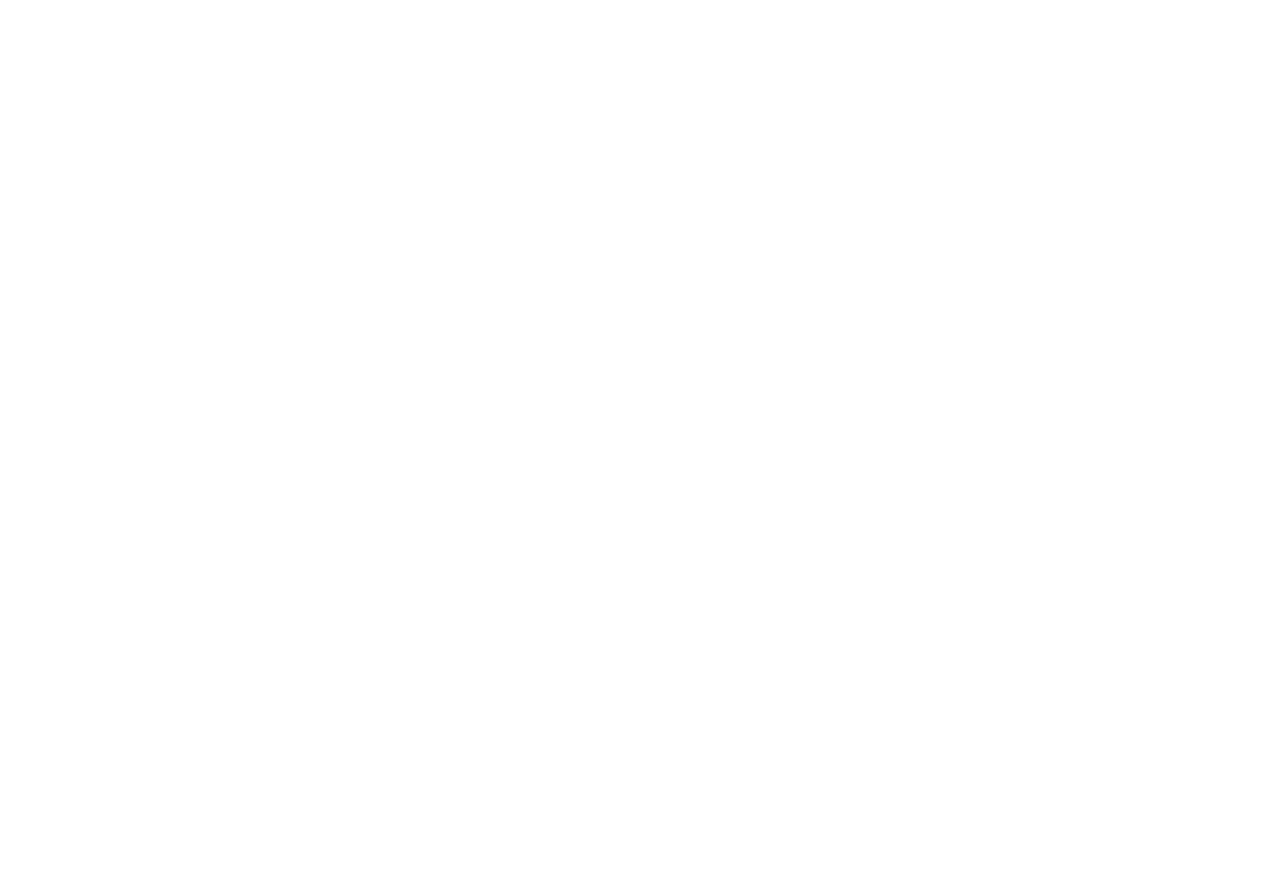
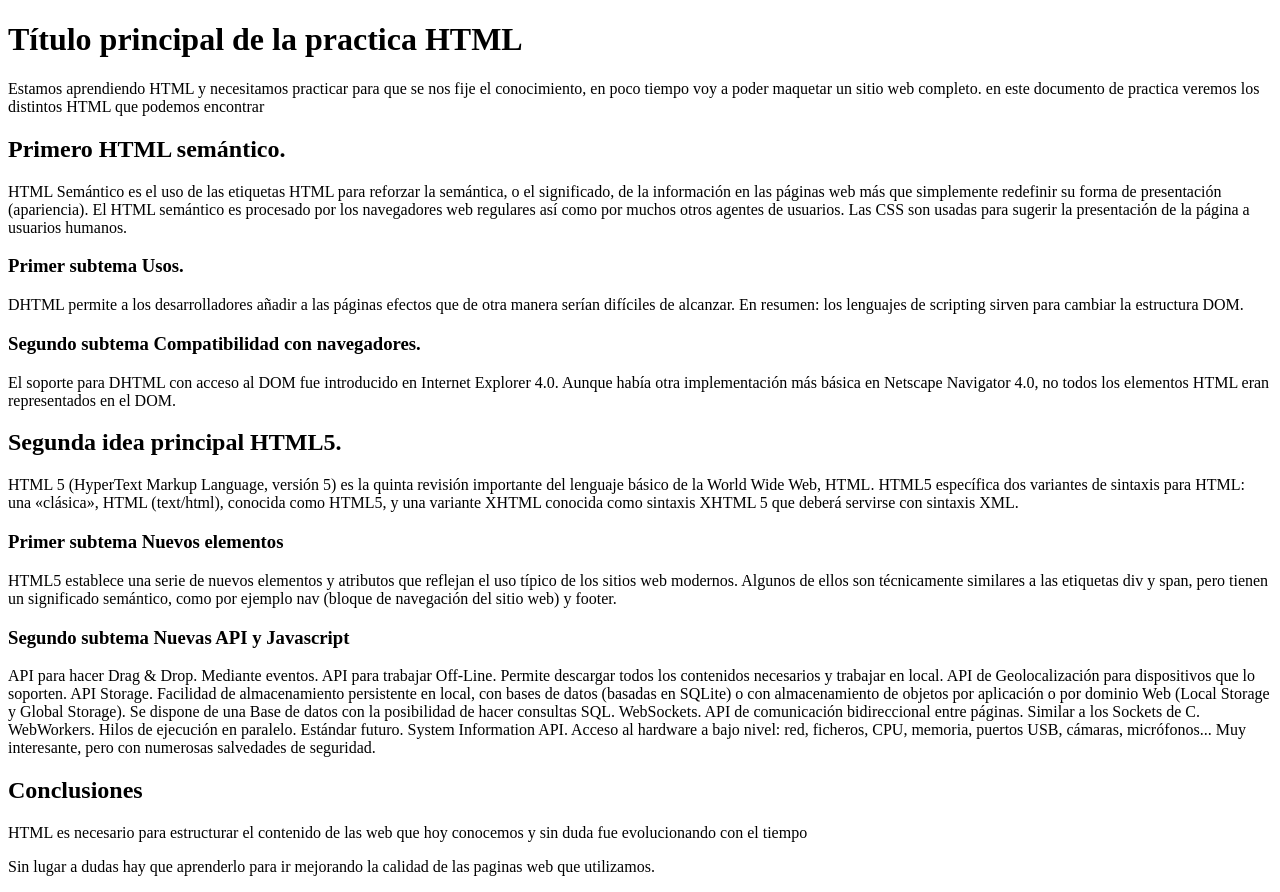
Before and after one commit to wolfgangus15/trabajo-modulo-2, a plain HTML site: page index.html in a window 1280 px wide. Before the commit the page ends 800 px from the top, so only its background shows below. Drawn offline with Linux system fonts and the light colour scheme.

Commit message:
cuerpo inicial

```diff
--- a/index.html
+++ b/index.html
@@ -4,9 +4,31 @@
     <meta charset="UTF-8">
     <meta http-equiv="X-UA-Compatible" content="IE=edge">
     <meta name="viewport" content="width=device-width, initial-scale=1.0">
-    <title>Document</title>
+    <title>chumba</title>
 </head>
 <body>
 
 </body>
-</html>
+</html><h1>Título principal de la practica HTML </h1>
+<p>Estamos aprendiendo HTML y necesitamos practicar para que se nos fije el conocimiento, en poco tiempo voy a poder maquetar un sitio web completo. en este documento de practica veremos los distintos HTML que podemos encontrar </p>
+<h2> Primero HTML semántico.</h2>
+<p>HTML Semántico es el uso de las etiquetas HTML para reforzar la semántica, o el significado, de la información en las páginas web más que simplemente redefinir su forma de presentación (apariencia). El HTML semántico es procesado por los navegadores web regulares así como por muchos otros agentes de usuarios. Las CSS son usadas para sugerir la presentación de la página a usuarios humanos.</p>
+<h3>Primer subtema Usos.</h3>
+<p>DHTML permite a los desarrolladores añadir a las páginas efectos que de otra manera serían difíciles de alcanzar. En resumen: los lenguajes de scripting sirven para cambiar la estructura DOM.</p>
+<h3>Segundo subtema Compatibilidad con navegadores.</h3>
+<p>El soporte para DHTML con acceso al DOM fue introducido en Internet Explorer 4.0. Aunque había otra implementación más básica en Netscape Navigator 4.0, no todos los elementos HTML eran representados en el DOM.</p>
+<h2> Segunda idea principal HTML5.</h2>
+<p>HTML 5 (HyperText Markup Language, versión 5) es la quinta revisión importante del lenguaje básico de la World Wide Web, HTML. HTML5 específica dos variantes de sintaxis para HTML: una «clásica», HTML (text/html), conocida como HTML5, y una variante XHTML conocida como sintaxis XHTML 5 que deberá servirse con sintaxis XML.</p>
+<h3>Primer subtema Nuevos elementos  </h3>
+<p>HTML5 establece una serie de nuevos elementos y atributos que reflejan el uso típico de los sitios web modernos. Algunos de ellos son técnicamente similares a las etiquetas div y span, pero tienen un significado semántico, como por ejemplo nav (bloque de navegación del sitio web) y footer.</p>
+<h3>Segundo subtema Nuevas API y Javascript</h3>
+<p>API para hacer Drag & Drop. Mediante eventos.
+    API para trabajar Off-Line. Permite descargar todos los contenidos necesarios y trabajar en local.
+    API de Geolocalización para dispositivos que lo soporten.
+    API Storage. Facilidad de almacenamiento persistente en local, con bases de datos (basadas en SQLite) o con almacenamiento de objetos por aplicación o por dominio Web (Local Storage y Global Storage). Se dispone de una Base de datos con la posibilidad de hacer consultas SQL.
+    WebSockets. API de comunicación bidireccional entre páginas. Similar a los Sockets de C.
+    WebWorkers. Hilos de ejecución en paralelo.
+    Estándar futuro. System Information API. Acceso al hardware a bajo nivel: red, ficheros, CPU, memoria, puertos USB, cámaras, micrófonos... Muy interesante, pero con numerosas salvedades de seguridad.</p>
+    <h2>Conclusiones </h2>
+    <p>HTML es necesario para estructurar el contenido de las web que hoy conocemos y sin duda fue evolucionando con el tiempo</p>
+		<p>Sin lugar a dudas hay que aprenderlo para ir mejorando la calidad de las paginas web que utilizamos.</p>
```
